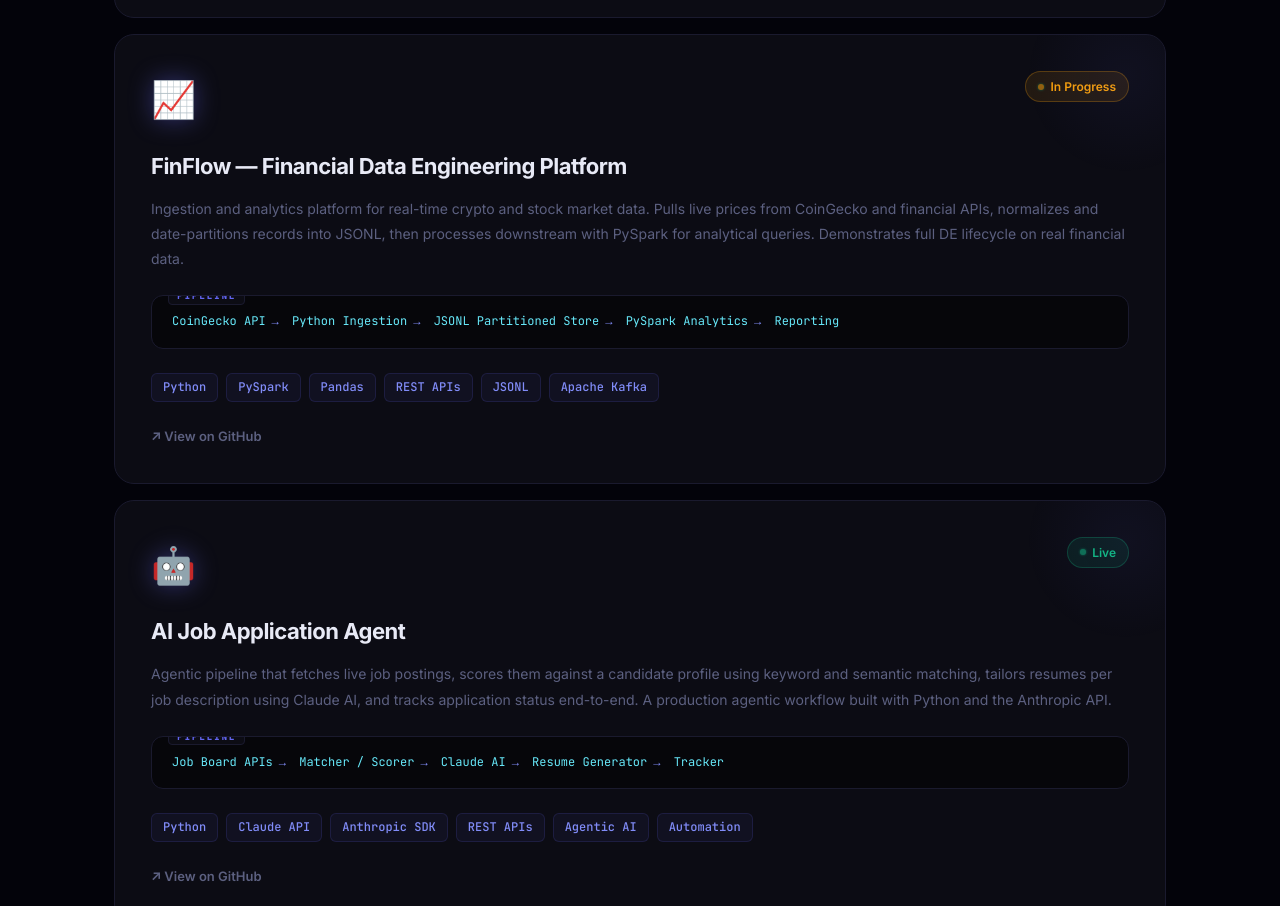
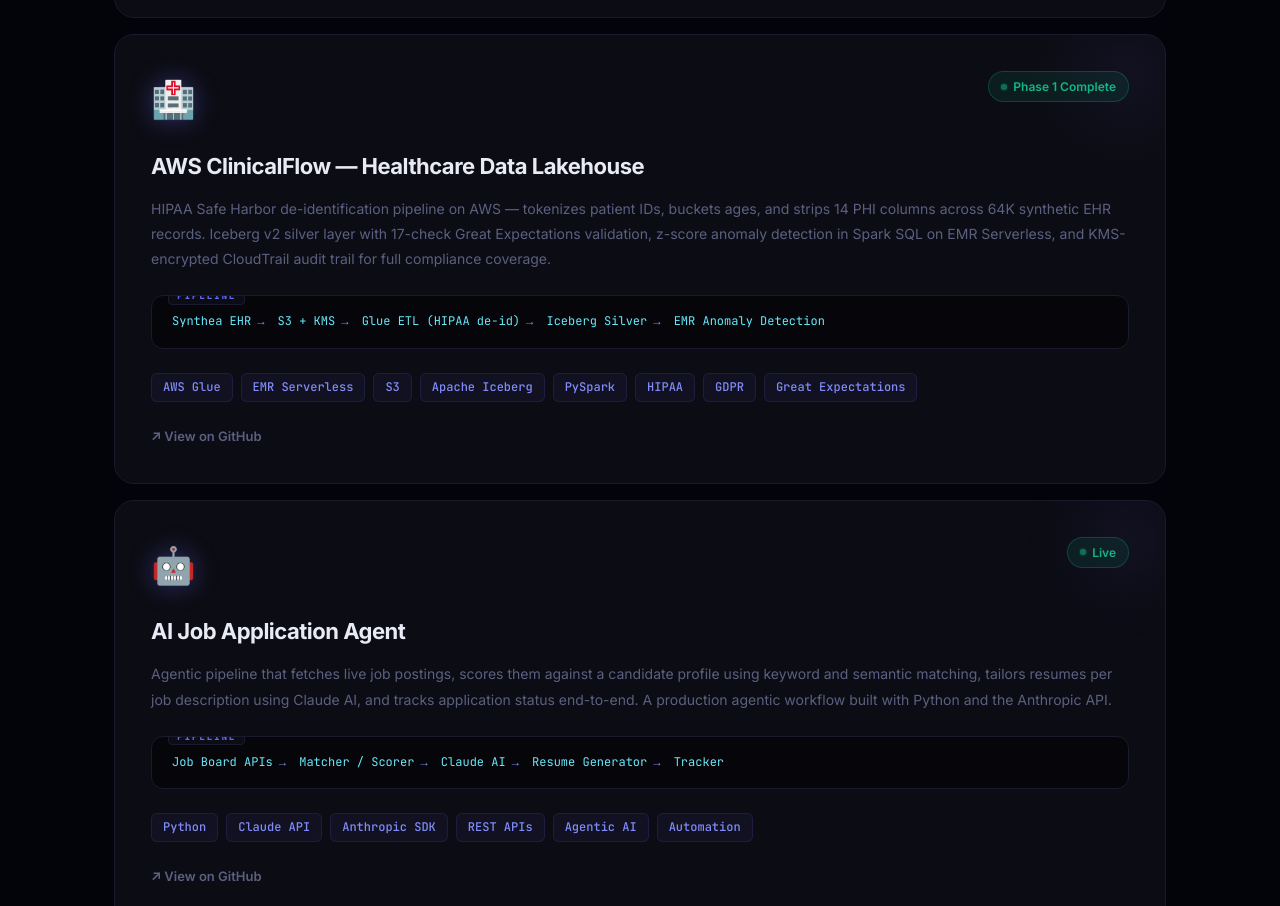
Before and after one commit to SayantaniNath/SayantaniNath.github.io, a plain HTML site: page index.html in a window 1280 px wide. Shown: the part 1530-2436 px from the top of the page. Drawn offline with Linux system fonts and the light colour scheme.

Commit message:
Add ClinicalFlow project, remove FinFlow, add Apache Iceberg to skills

```diff
--- a/index.html
+++ b/index.html
@@ -894,35 +894,37 @@
 
     <div class="project-card fade-in">
       <div class="project-top">
-        <div class="project-icon">📈</div>
-        <span class="project-status status-building">
-          <span class="status-dot"></span>In Progress
+        <div class="project-icon">🏥</div>
+        <span class="project-status status-live">
+          <span class="status-dot"></span>Phase 1 Complete
         </span>
       </div>
-      <div class="project-title">FinFlow — Financial Data Engineering Platform</div>
+      <div class="project-title">AWS ClinicalFlow — Healthcare Data Lakehouse</div>
       <div class="project-desc">
-        Ingestion and analytics platform for real-time crypto and stock market data.
-        Pulls live prices from CoinGecko and financial APIs, normalizes and date-partitions
-        records into JSONL, then processes downstream with PySpark for analytical queries.
-        Demonstrates full DE lifecycle on real financial data.
+        HIPAA Safe Harbor de-identification pipeline on AWS — tokenizes patient IDs, buckets ages,
+        and strips 14 PHI columns across 64K synthetic EHR records. Iceberg v2 silver layer with
+        17-check Great Expectations validation, z-score anomaly detection in Spark SQL on EMR
+        Serverless, and KMS-encrypted CloudTrail audit trail for full compliance coverage.
       </div>
       <div class="arch-flow">
-        <span class="hl">CoinGecko API</span><span class="ar">→</span>
-        <span class="hl">Python Ingestion</span><span class="ar">→</span>
-        <span class="hl">JSONL Partitioned Store</span><span class="ar">→</span>
-        <span class="hl">PySpark Analytics</span><span class="ar">→</span>
-        <span class="hl">Reporting</span>
+        <span class="hl">Synthea EHR</span><span class="ar">→</span>
+        <span class="hl">S3 + KMS</span><span class="ar">→</span>
+        <span class="hl">Glue ETL (HIPAA de-id)</span><span class="ar">→</span>
+        <span class="hl">Iceberg Silver</span><span class="ar">→</span>
+        <span class="hl">EMR Anomaly Detection</span>
       </div>
       <div class="project-tags">
-        <span class="tag">Python</span>
+        <span class="tag">AWS Glue</span>
+        <span class="tag">EMR Serverless</span>
+        <span class="tag">S3</span>
+        <span class="tag">Apache Iceberg</span>
         <span class="tag">PySpark</span>
-        <span class="tag">Pandas</span>
-        <span class="tag">REST APIs</span>
-        <span class="tag">JSONL</span>
-        <span class="tag">Apache Kafka</span>
+        <span class="tag">HIPAA</span>
+        <span class="tag">GDPR</span>
+        <span class="tag">Great Expectations</span>
       </div>
       <div class="project-links">
-        <a href="https://github.com/SayantaniNath" target="_blank" class="project-link">↗ View on GitHub</a>
+        <a href="https://github.com/SayantaniNath/aws-healthcare-datalake" target="_blank" class="project-link">↗ View on GitHub</a>
       </div>
     </div>
 
@@ -997,6 +999,7 @@
         <span class="skill-tag">Databricks</span>
         <span class="skill-tag">GCP / Vertex AI</span>
         <span class="skill-tag">Delta Lake</span>
+        <span class="skill-tag">Apache Iceberg</span>
       </div>
     </div>
     <div class="skill-category fade-in">
```
